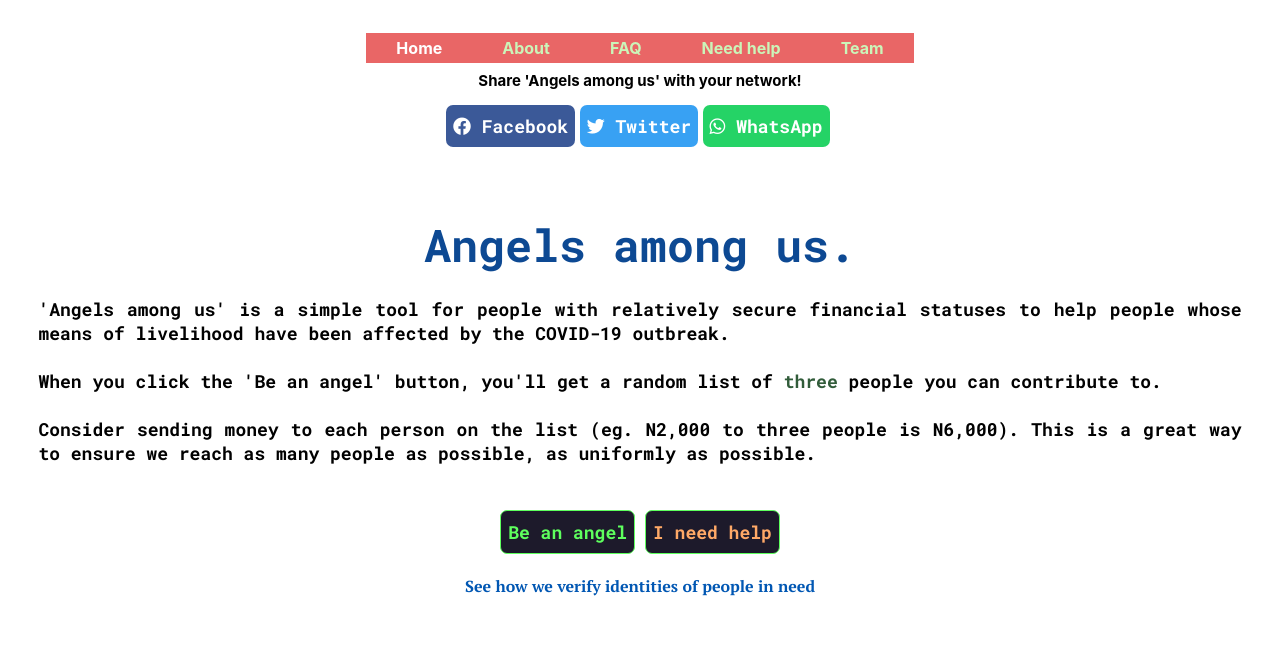
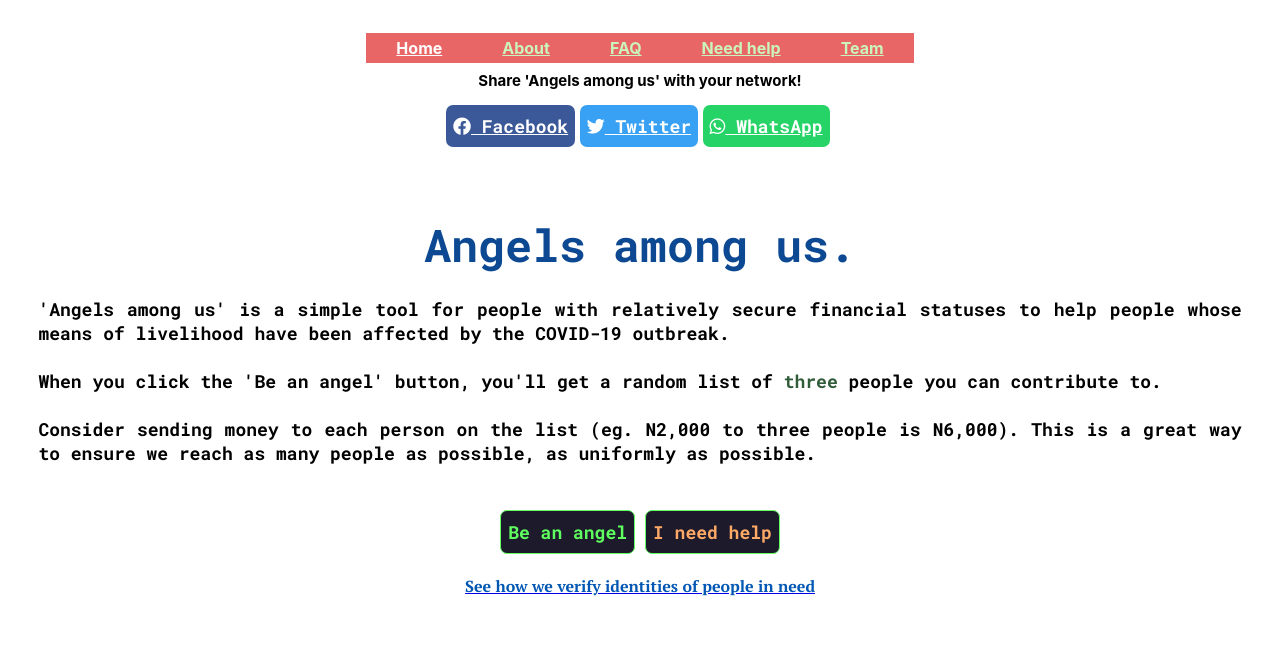
Before and after one commit to vunderkind/good-faith, a React (Create React App) app: page / in a window 1280 px wide. Shown: the top 647 px of the page. Built offline with nearby package versions, Linux system fonts and the light colour scheme.

Commit message:
removed the text decoration : none

```diff
--- a/src/App.css
+++ b/src/App.css
@@ -9,9 +9,7 @@ body {
     padding-bottom: 4rem;
 
 }
-a {
-text-decoration: none;
-}
+
 
 .App {
   text-align: center;
```
